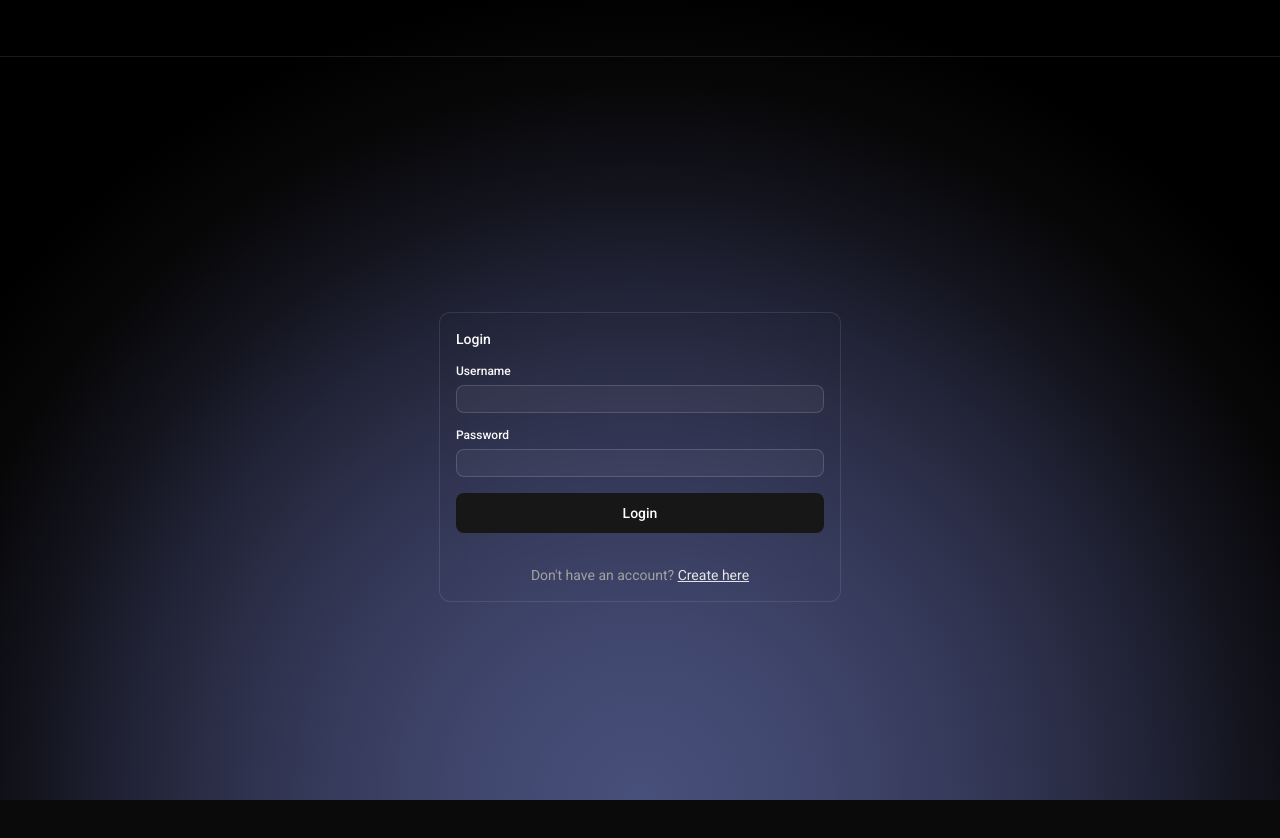
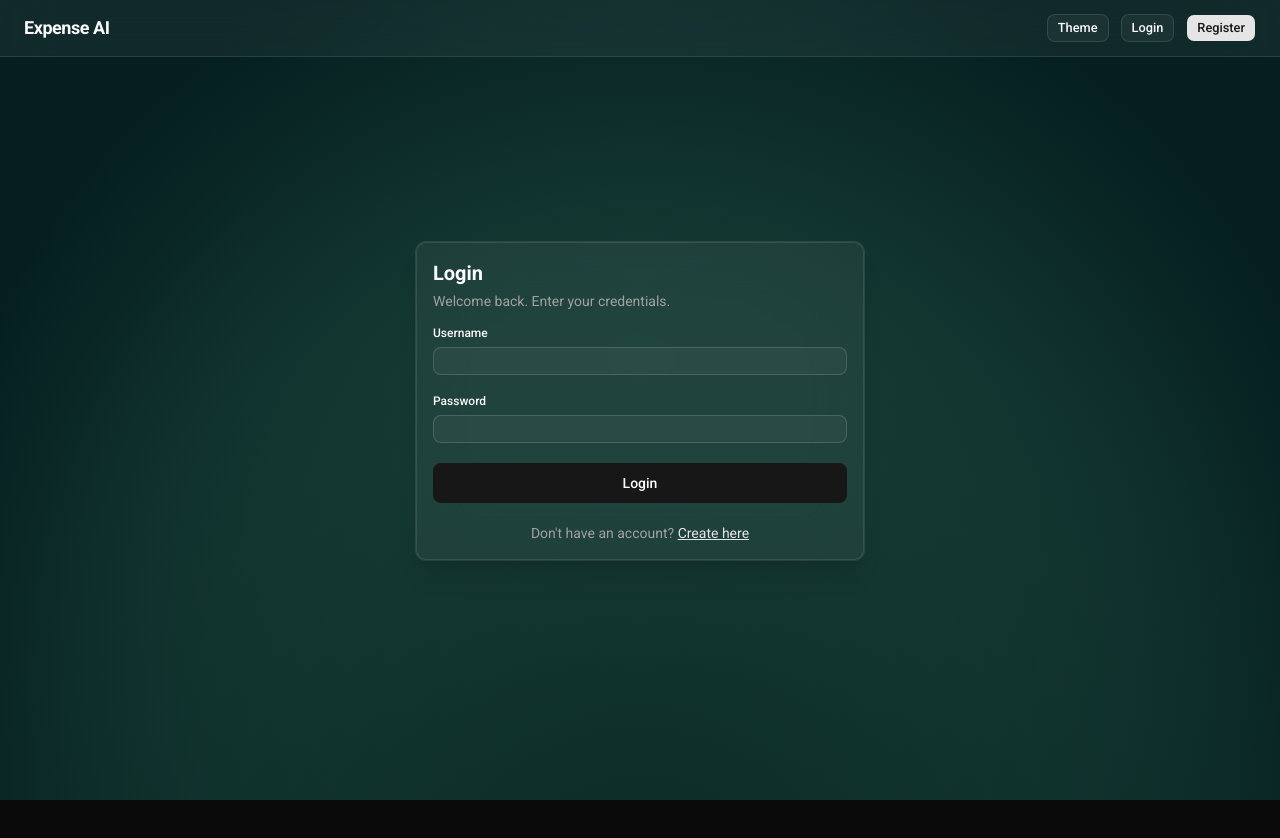
Before and after one commit to RedK22/aurum-ai-expense-tracker, a Next.js app in the folder frontend/: page /login in a window 1280 px wide. Shown: the top 838 px of the page. After the commit the page ends 800 px from the top, so only its background shows below. Built offline with nearby package versions, Linux system fonts and the light colour scheme.

Commit message:
Lots of styling nd background theming

```diff
--- a/frontend/app/layout.js
+++ b/frontend/app/layout.js
@@ -5,52 +5,42 @@ import {TooltipProvider} from "@/components/ui/tooltip";
 import Navbar from "@/components/navbar";
 import {ThemeProvider} from "@/components/theme-provider";
 import {Toaster} from "@/components/optics/sonner";
+import BackgroundLayer from "@/components/BackgroundLayer";
+import {ThemeProviderCustom} from "@/components/theme-context";
 
 const roboto = Roboto({
-  variable: "--font-roboto",
   subsets: ["latin"],
   weight: ["400", "500", "700"],
 });
 
 export const metadata = {
-  title: "Create Next App",
-  description: "Generated by create next app",
+  title: "Expense Tracker",
+  description: "AI-powered expense tracking app",
 };
 
 export default function RootLayout({children}) {
   return (
-    <html lang="en" className={roboto.variable}>
-      <body className="antialiased">
-        <div className="min-h-screen w-full bg-black relative">
-          {/* Midnight Mist PatternCraft.fun background */}
-          <div
-            className="absolute inset-0 z-0"
-            style={{
-              backgroundImage: `
-                radial-gradient(circle at 50% 100%, rgba(70, 85, 110, 0.5) 0%, transparent 60%),
-                radial-gradient(circle at 50% 100%, rgba(99, 102, 241, 0.4) 0%, transparent 70%),
-                radial-gradient(circle at 50% 100%, rgba(181, 184, 208, 0.3) 0%, transparent 80%)
-              `,
-            }}
-          />
-          {/* App Content */}
-          <div className="relative z-10 flex h-screen">
-            <ThemeProvider
-              attribute="class"
-              defaultTheme="dark"
-              enableSystem={false}
-            >
+    <html lang="en" className="dark">
+      <body className={`${roboto.className} antialiased`}>
+        <ThemeProviderCustom>
+          <div className="relative min-h-screen w-full overflow-hidden">
+            {/* BACKGROUND (behind everything) */}
+            <BackgroundLayer />
+
+            {/* APP (on top) */}
+            <div className="relative z-10 flex min-h-screen flex-col">
               <TooltipProvider>
-                <div className="flex-1 min-h-screen flex flex-col">
-                  <Navbar />
-                  <div className="flex-1 flex flex-col">{children}</div>
+                <Navbar />
+
+                <div className="flex-1 px-6 py-6 max-w-7xl w-full mx-auto">
+                  {children}
                 </div>
               </TooltipProvider>
-            </ThemeProvider>
+            </div>
+
+            <Toaster position="bottom-right" richColors closeButton />
           </div>
-          {/* Sonner Toaster for global toast notifications */}
-          <Toaster position="bottom-right" richColors closeButton />
-        </div>
+        </ThemeProviderCustom>
       </body>
     </html>
   );
--- a/frontend/app/login/page.js
+++ b/frontend/app/login/page.js
@@ -12,7 +12,6 @@ import {
   CardTitle,
 } from "@/components/optics/card";
 import {Input} from "@/components/optics/input";
-import {Button} from "@/components/optics/button";
 import {Label} from "@/components/optics/label";
 import {StaggerButton} from "@/components/ui/stagger-button";
 
@@ -32,15 +31,15 @@ export default function LoginPage() {
 
     try {
       await login(username, password);
+
       toast({
         type: "success",
         title: "Login successful",
         description: `Welcome back, ${username}!`,
       });
+
       router.push("/dashboard");
     } catch (err) {
-      console.log("LOGIN ERROR:", err);
-
       let message = "Login failed";
 
       if (err?.status === 429) {
@@ -58,18 +57,23 @@ export default function LoginPage() {
         title: "Login failed",
         description: message,
       });
+    } finally {
+      setLoading(false);
     }
   }
 
   return (
-    <div className="flex items-center justify-center min-h-screen">
-      <Card className="w-100 bg-transparent backdrop-blur-md">
+    <div className="flex items-center justify-center min-h-[80vh]">
+      <Card className="w-full max-w-md border border-white/10 bg-white/5 backdrop-blur-xl shadow-xl">
         <CardHeader>
-          <CardTitle>Login</CardTitle>
+          <CardTitle className="text-xl font-semibold">Login</CardTitle>
+          <p className="text-sm text-muted-foreground">
+            Welcome back. Enter your credentials.
+          </p>
         </CardHeader>
 
         <CardContent>
-          <form onSubmit={handleSubmit} className="space-y-4">
+          <form onSubmit={handleSubmit} className="space-y-5">
             <div className="space-y-2">
               <Label>Username</Label>
               <Input
@@ -88,13 +92,15 @@ export default function LoginPage() {
                 required
               />
             </div>
+
             {error && <div className="text-sm text-red-500">{error}</div>}
+
             <StaggerButton type="submit" className="w-full" disabled={loading}>
               {loading ? "Logging in..." : "Login"}
             </StaggerButton>
           </form>
-        </CardContent>
-        <p className="mt-4 text-center text-sm text-muted-foreground">
+
+          <p className="mt-5 text-center text-sm text-muted-foreground">
             Don&apos;t have an account?{" "}
             <span
               className="text-primary cursor-pointer underline hover:opacity-80"
@@ -103,6 +109,7 @@ export default function LoginPage() {
               Create here
             </span>
           </p>
+        </CardContent>
       </Card>
     </div>
   );
--- /dev/null
+++ b/frontend/components/BackgroundLayer.jsx
@@ -0,0 +1,27 @@
+"use client";
+
+import {useTheme} from "./theme-context";
+import {themes} from "@/lib/themes";
+export default function BackgroundLayer() {
+  const {theme} = useTheme();
+
+  const current = themes[theme] || themes.emeraldStack;
+
+  return (
+    <>
+      {/* Base */}
+      <div className={`fixed inset-0 -z-10 ${current.base}`} />
+
+      {/* Gradient */}
+      <div className="fixed inset-0 -z-10" style={current.style} />
+
+      {/* Optional overlay */}
+      {current.overlay && (
+        <div
+          className="fixed inset-0 -z-10 pointer-events-none"
+          style={current.overlay}
+        />
+      )}
+    </>
+  );
+}
--- a/frontend/components/navbar.jsx
+++ b/frontend/components/navbar.jsx
@@ -1,25 +1,116 @@
 "use client";
 
-import {useRouter} from "next/navigation";
+import {usePathname, useRouter} from "next/navigation";
 import Link from "next/link";
+import {useEffect, useState} from "react";
+
 import {logout} from "@/lib/api";
+import {useTheme} from "@/components/theme-context";
+import {themes} from "@/lib/themes";
 
 import {Button} from "@/components/ui/button";
-import {Separator} from "@/components/ui/separator";
+
+import {
+  DropdownMenu,
+  DropdownMenuTrigger,
+  DropdownMenuContent,
+  DropdownMenuItem,
+} from "@/components/ui/dropdown-menu";
 
 export default function Navbar() {
   const router = useRouter();
+  const pathname = usePathname();
+  const {theme, changeTheme} = useTheme();
 
-  async function handleLogout() {
+  const [isLoggedIn, setIsLoggedIn] = useState(false);
+
+  useEffect(() => {
+    const token = localStorage.getItem("access");
+    setIsLoggedIn(!!token);
+  }, [pathname]);
+
+  function handleLogout() {
     logout();
     router.push("/login");
   }
 
   return (
-    <div className="border-b">
-      <div className="max-w-6xl mx-auto flex items-center justify-between h-14 px-4">
-        {/* Left navigation */}
-        {/* Branding or logo can go here if needed */}
+    <div className="sticky top-0 z-50 border-b border-white/10 bg-white/5 backdrop-blur-xl">
+      <div className="max-w-7xl mx-auto flex items-center justify-between h-14 px-6">
+        {/* Logo */}
+        <div
+          className="font-semibold text-lg cursor-pointer tracking-tight hover:opacity-80 transition"
+          onClick={() => router.push("/dashboard")}
+        >
+          Expense AI
+        </div>
+
+        {/* Center Navigation */}
+        {isLoggedIn && (
+          <div className="hidden md:flex items-center gap-6 text-sm text-muted-foreground">
+            <Link href="/dashboard" className="hover:text-white transition">
+              Dashboard
+            </Link>
+            <Link href="/expenses" className="hover:text-white transition">
+              Expenses
+            </Link>
+            <Link href="/subscriptions" className="hover:text-white transition">
+              Subscriptions
+            </Link>
+          </div>
+        )}
+
+        {/* Right Section */}
+        <div className="flex items-center gap-3">
+          {/* Theme Dropdown */}
+          <DropdownMenu>
+            <DropdownMenuTrigger asChild>
+              <Button variant="outline" size="sm">
+                Theme
+              </Button>
+            </DropdownMenuTrigger>
+
+            <DropdownMenuContent align="end">
+              {Object.entries(themes).map(([key, t]) => (
+                <DropdownMenuItem
+                  key={key}
+                  onClick={() => changeTheme(key)}
+                  className={`flex items-center justify-between ${
+                    theme === key ? "text-white font-medium" : ""
+                  }`}
+                >
+                  {t.label}
+
+                  {/* Active indicator */}
+                  {theme === key && (
+                    <span className="ml-2 text-xs opacity-70">✓</span>
+                  )}
+                </DropdownMenuItem>
+              ))}
+            </DropdownMenuContent>
+          </DropdownMenu>
+
+          {/* Auth Buttons */}
+          {isLoggedIn ? (
+            <Button variant="destructive" size="sm" onClick={handleLogout}>
+              Logout
+            </Button>
+          ) : (
+            <>
+              <Button
+                variant="outline"
+                size="sm"
+                onClick={() => router.push("/login")}
+              >
+                Login
+              </Button>
+
+              <Button size="sm" onClick={() => router.push("/register")}>
+                Register
+              </Button>
+            </>
+          )}
+        </div>
       </div>
     </div>
   );
--- a/frontend/components/subscriptions/subscription-list.jsx
+++ b/frontend/components/subscriptions/subscription-list.jsx
@@ -45,12 +45,15 @@ export default function SubscriptionList() {
     );
   }
 
-  return (
+  return(
     <div className="space-y-4">
+      {/* Header actions */}
       <div className="flex justify-end">
         <CreateSubscriptionDialog onCreated={addSubscription} />
       </div>
 
+      {/* List */}
+      <div className="space-y-3">
         {subscriptions.map((subscription) => (
           <SubscriptionCard
             key={subscription.id}
@@ -59,5 +62,6 @@ export default function SubscriptionList() {
           />
         ))}
       </div>
+    </div>,
   );
 }
--- /dev/null
+++ b/frontend/components/theme-context.jsx
@@ -0,0 +1,29 @@
+"use client";
+
+import {createContext, useContext, useEffect, useState} from "react";
+
+const ThemeContext = createContext();
+
+export function ThemeProviderCustom({children}) {
+  const [theme, setTheme] = useState("emeraldStack");
+
+  useEffect(() => {
+    const saved = localStorage.getItem("theme") || "emeraldStack";
+    setTheme(saved);
+  }, []);
+
+  function changeTheme(value) {
+    localStorage.setItem("theme", value);
+    setTheme(value);
+  }
+
+  return (
+    <ThemeContext.Provider value={{theme, changeTheme}}>
+      {children}
+    </ThemeContext.Provider>
+  );
+}
+
+export function useTheme() {
+  return useContext(ThemeContext);
+}
```
Also changed, not shown: frontend/app/register/page.js (+16 -7 lines), frontend/app/subscriptions/page.js (+11 -1 lines), frontend/components/subscriptions/create-subscription-dialog.jsx (+5 -3 lines), frontend/components/subscriptions/subscription-card.jsx (+20 -16 lines), frontend/lib/themes.js (added). Lines whose indentation alone changed are shown as unchanged.
